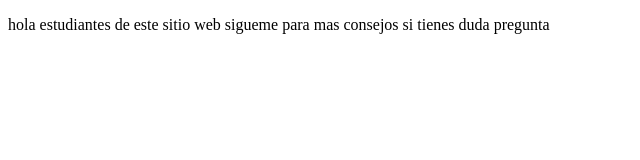
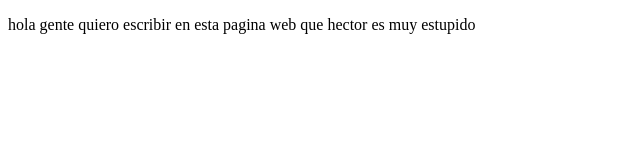
Before and after one commit to GCMU22/personalProjets, a plain HTML site: page index.html in a window 1280 px wide. Shown: the whole page, without its empty margins (0-640 px from the left). Drawn offline with Linux system fonts and the light colour scheme.

Commit message:
hola gente quiero escribir en esta pagina web que hector     es muy estupido

```diff
--- a/index.html
+++ b/index.html
@@ -8,8 +8,8 @@
 </head>
 <body>
 <p>
-    hola estudiantes de este sitio web sigueme
-    para mas consejos si tienes duda pregunta
+    hola gente quiero escribir en esta pagina web que hector
+    es muy estupido
 
 </p>
 
```
